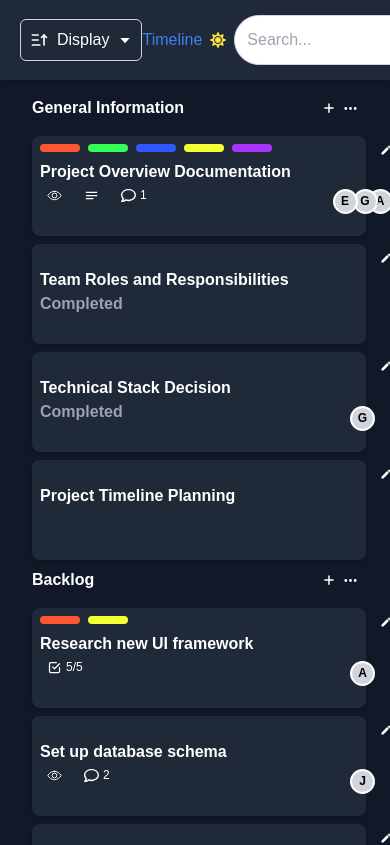
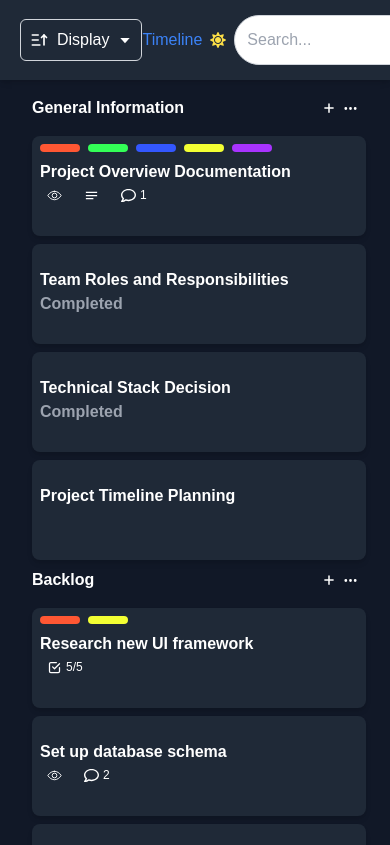
Before and after one commit to aricction/uiuxassignment-main, a Next.js app: page /dashboard in a window 390 px wide. Shown: the top 845 px of the page. Built offline with nearby package versions, Linux system fonts and the light colour scheme.

Commit message:
ui update

```diff
--- a/src/app/components/card.js
+++ b/src/app/components/card.js
@@ -20,7 +20,7 @@ const Card = ({ darkMode, onEdit, id, title, img, date, status, assignee, icons,
             <div key={index} className="h-full w-[40px] rounded-lg" style={{ backgroundColor: col }}></div>
           ))}
 
-          <button onClick={onEdit} className="absolute lg:ml-[220px] ml-[340px] flex justify-center items-center">
+          <button onClick={onEdit} className="absolute lg:ml-[220px] ml-[420px] flex justify-center items-end">
             <MdEdit size={12} />
           </button>
         </div>
@@ -43,7 +43,7 @@ const Card = ({ darkMode, onEdit, id, title, img, date, status, assignee, icons,
           </div>
 
           {/* Assignee Avatars with Initials */}
-          <div className="mt-3 absolute lg:ml-[205px] ml-[310px] sm:ml-[300px] avatar h-[25px] w-[25px] rounded-full flex justify-center items-center text-black font-bold text-sm">
+          <div className="mt-3 absolute lg:ml-[205px] ml-[400px] sm:ml-[300px] avatar h-[25px] w-[25px] rounded-full flex justify-center items-center text-black font-bold text-sm">
             {assignee.length > 0 &&
             assignee.map((name, index) => (
               <div
--- a/src/app/components/form.js
+++ b/src/app/components/form.js
@@ -52,7 +52,7 @@ const TodoForm = ({ darkMode, id, handleInput, handleChange, title, assignee , s
 
   return (
     <div className="flex absolute justify-center text-black items-center shadow-md overflow-hidden z-10">
-      <div className={`w-[250px] ml-8 p-6 shadow-2xl border rounded-lg shadow-md ${darkMode ? "bg-gray-900 text-white" : "bg-white text-gray-900"}`}>
+      <div className={`w-[350px] ml-8 p-6 shadow-2xl border rounded-lg shadow-md ${darkMode ? "bg-gray-900 text-white" : "bg-white text-gray-900"}`}>
         <form className="space-y-4" onSubmit={(e) => handleInput(e, formData)}>
           {/* Title Input */}
           <div>
--- a/src/app/timeline/page.js
+++ b/src/app/timeline/page.js
@@ -120,7 +120,7 @@ const Timeline = () => {
                     return (
                       <div
                         key={`${user.id}-${taskIndex}`}
-                        className="absolute p-2 rounded text-center shadow-md text-white text-xs sm:text-sm"
+                        className="absolute p-2 m-1 rounded text-center shadow-md text-white text-xs sm:text-sm"
                         style={{
                           backgroundColor: task.color,
                           left: `${taskLeftOffset}px`,
```
